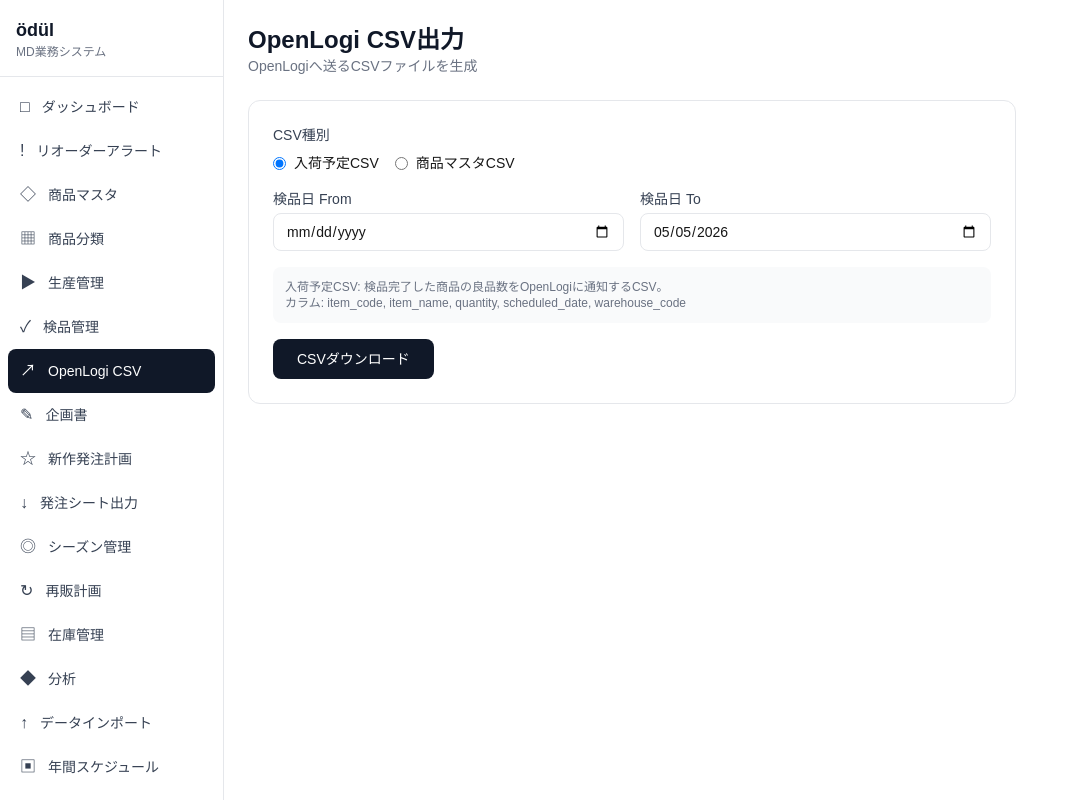
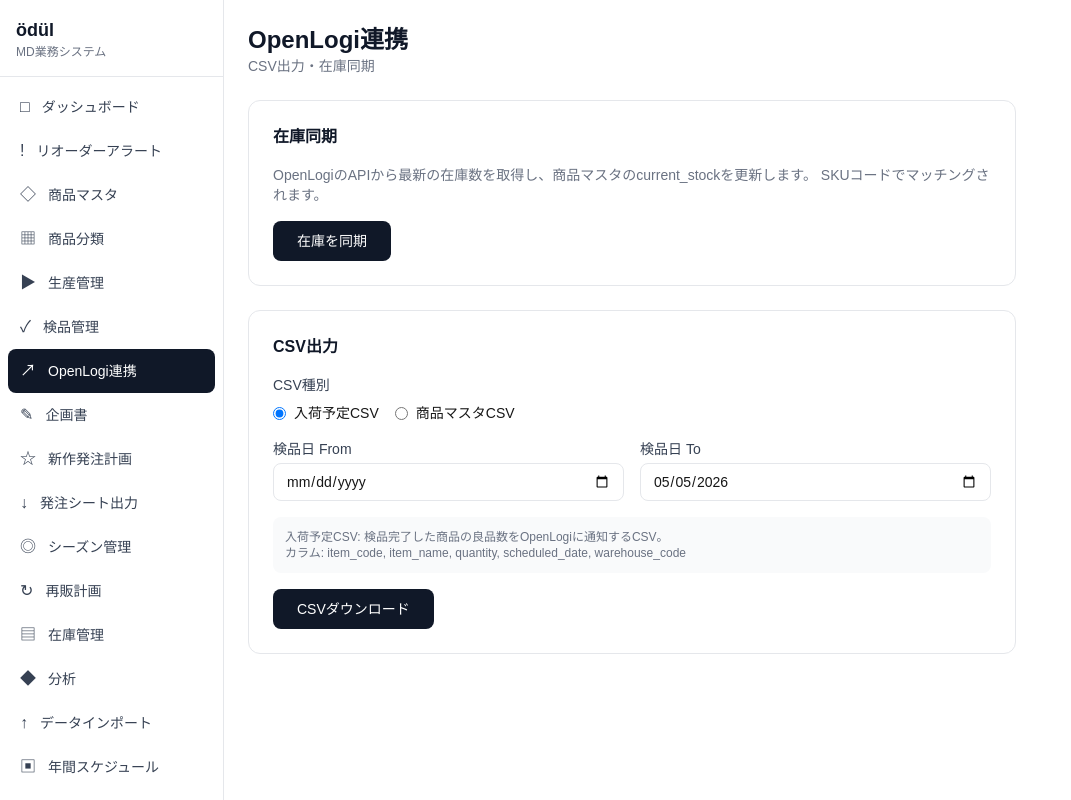
Before and after one commit to mhabit-inc/odul-system, a Next.js app: page /openlogi-export in a window 1280 px wide. Shown: the whole page, without its empty margins (0-1071 px from the left). Built offline with nearby package versions, Linux system fonts and the light colour scheme.

Commit message:
OpenLogiリアルタイム在庫同期・日次バッチ連携・在庫管理からのワンクリック同期

```diff
--- a/src/app/api/cron/daily/route.ts
+++ b/src/app/api/cron/daily/route.ts
@@ -1,5 +1,6 @@
 import { NextResponse } from "next/server";
 import { calculateReorderAlerts } from "@/lib/reorder-calc";
+import { syncOpenLogiInventory } from "@/lib/openlogi";
 import { supabase } from "@/lib/supabase";
 import { deadlineReminderNotification } from "@/lib/slack";
 
@@ -10,6 +11,13 @@
   }
 
   const results: Record<string, string> = {};
+
+  try {
+    const syncResult = await syncOpenLogiInventory();
+    results.openlogiSync = `${syncResult.updated}件更新`;
+  } catch (e) {
+    results.openlogiSync = `error: ${e}`;
+  }
 
   try {
     await calculateReorderAlerts();
--- a/src/app/inventory/page.tsx
+++ b/src/app/inventory/page.tsx
@@ -45,6 +45,8 @@
   const [tab, setTab] = useState<"stock" | "history">("stock");
   const [transactions, setTransactions] = useState<Transaction[]>([]);
   const [txLoading, setTxLoading] = useState(false);
+  const [syncing, setSyncing] = useState(false);
+  const [syncMsg, setSyncMsg] = useState("");
 
   const fetchData = (filter?: string) => {
     setLoading(true);
@@ -98,6 +100,23 @@
         <div>
           <h1 className="text-2xl font-bold text-gray-900">在庫管理</h1>
           <p className="text-sm text-gray-500">在庫状況の確認と調整</p>
+        </div>
+        <div className="flex items-center gap-3">
+          {syncMsg && <span className="text-xs text-green-600">{syncMsg}</span>}
+          <button
+            onClick={async () => {
+              setSyncing(true); setSyncMsg("");
+              const res = await fetch("/api/inventory/sync-openlogi", { method: "POST" });
+              const data = await res.json();
+              setSyncMsg(data.error ? `エラー: ${data.error}` : `${data.updated}件同期完了`);
+              setSyncing(false);
+              fetchData(stockFilter);
+            }}
+            disabled={syncing}
+            className="px-4 py-2 border border-gray-200 rounded-lg text-sm text-gray-600 hover:bg-gray-50 disabled:opacity-50"
+          >
+            {syncing ? "同期中..." : "OpenLogi同期"}
+          </button>
         </div>
       </div>
 
--- a/src/app/openlogi-export/page.tsx
+++ b/src/app/openlogi-export/page.tsx
@@ -2,12 +2,14 @@
 
 import { useState } from "react";
 
-export default function OpenLogiExportPage() {
+export default function OpenLogiPage() {
   const [csvType, setCsvType] = useState<"receiving" | "products">("receiving");
   const [dateFrom, setDateFrom] = useState("");
   const [dateTo, setDateTo] = useState(
     new Date().toISOString().slice(0, 10)
   );
+  const [syncing, setSyncing] = useState(false);
+  const [syncResult, setSyncResult] = useState<{ updated?: number; pages?: number; error?: string } | null>(null);
 
   function handleDownload() {
     let url = `/api/openlogi/export?type=${csvType}`;
@@ -18,18 +20,48 @@
     window.open(url, "_blank");
   }
 
+  async function handleSync() {
+    setSyncing(true);
+    setSyncResult(null);
+    const res = await fetch("/api/inventory/sync-openlogi", { method: "POST" });
+    const data = await res.json();
+    setSyncResult(data);
+    setSyncing(false);
+  }
+
   return (
     <div className="max-w-3xl">
       <div className="mb-6">
-        <h1 className="text-2xl font-bold text-gray-900">
-          OpenLogi CSV出力
-        </h1>
-        <p className="text-sm text-gray-500">
-          OpenLogiへ送るCSVファイルを生成
+        <h1 className="text-2xl font-bold text-gray-900">OpenLogi連携</h1>
+        <p className="text-sm text-gray-500">CSV出力・在庫同期</p>
+      </div>
+
+      <div className="bg-white rounded-xl border border-gray-200 p-6 mb-6">
+        <h2 className="text-base font-semibold text-gray-900 mb-4">在庫同期</h2>
+        <p className="text-sm text-gray-500 mb-4">
+          OpenLogiのAPIから最新の在庫数を取得し、商品マスタのcurrent_stockを更新します。
+          SKUコードでマッチングされます。
         </p>
+        <div className="flex items-center gap-4">
+          <button
+            onClick={handleSync}
+            disabled={syncing}
+            className="px-6 py-2.5 bg-gray-900 text-white rounded-lg text-sm font-medium hover:bg-gray-800 disabled:opacity-50"
+          >
+            {syncing ? "同期中..." : "在庫を同期"}
+          </button>
+          {syncResult && (
+            <div className={`text-sm ${syncResult.error ? "text-red-600" : "text-green-600"}`}>
+              {syncResult.error
+                ? `エラー: ${syncResult.error}`
+                : `${syncResult.updated}件更新 (${syncResult.pages}ページ処理)`}
+            </div>
+          )}
+        </div>
       </div>
 
       <div className="bg-white rounded-xl border border-gray-200 p-6">
+        <h2 className="text-base font-semibold text-gray-900 mb-4">CSV出力</h2>
         <div className="mb-4">
           <label className="block text-sm font-medium text-gray-700 mb-2">
             CSV種別
@@ -91,8 +123,7 @@
               <>
                 入荷予定CSV: 検品完了した商品の良品数をOpenLogiに通知するCSV。
                 <br />
-                カラム: item_code, item_name, quantity, scheduled_date,
-                warehouse_code
+                カラム: item_code, item_name, quantity, scheduled_date, warehouse_code
               </>
             ) : (
               <>
--- a/src/components/sidebar.tsx
+++ b/src/components/sidebar.tsx
@@ -10,7 +10,7 @@
   { href: "/classifications", label: "商品分類", icon: "▦" },
   { href: "/production", label: "生産管理", icon: "▶" },
   { href: "/inspections", label: "検品管理", icon: "✓" },
-  { href: "/openlogi-export", label: "OpenLogi CSV", icon: "↗" },
+  { href: "/openlogi-export", label: "OpenLogi連携", icon: "↗" },
   { href: "/proposals", label: "企画書", icon: "✎" },
   { href: "/plans", label: "新作発注計画", icon: "☆" },
   { href: "/order-sheet", label: "発注シート出力", icon: "↓" },
```
